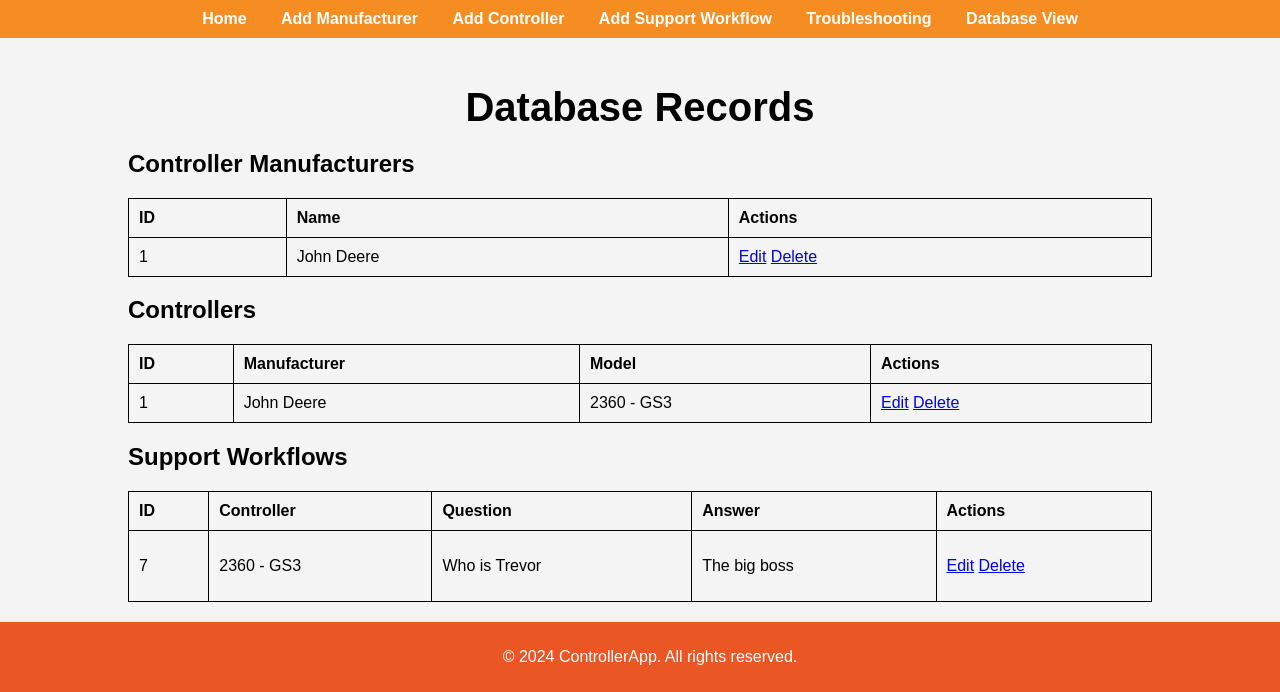
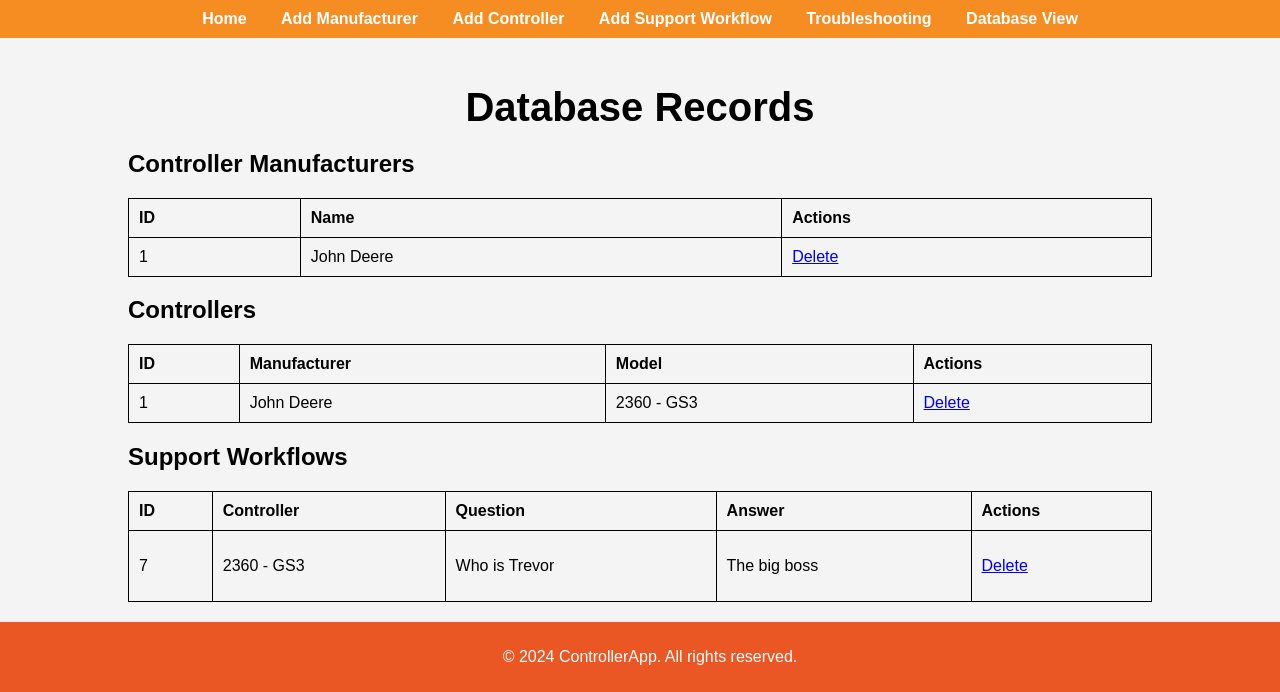
Before and after one commit to SwatMapsKody/ControllerApp, a Django app: page /view_database/ in a window 1280 px wide. Shown: the part 132-824 px from the top of the page. Run offline with Django 5.2, Linux system fonts and the light colour scheme; data comes from the database, SQL or seed files in the repository; both versions use the stored data as it was after the commit; some libraries are stand-ins or nearby versions.

Commit message:
Removed edit functionality
This is the latest working version.

```diff
--- a/ControllerApp/urls.py
+++ b/ControllerApp/urls.py
@@ -28,5 +28,4 @@ urlpatterns = [
     path('tinymce/', include('tinymce.urls')),
     path('update_workflow/<int:workflow_id>/', views.update_workflow_answer, name='update_workflow_answer'),
     path('delete_entry/<int:entry_id>/<str:model_type>/', views.delete_entry, name='delete_entry'),
-    path('edit/<int:entry_id>\<str:model_name>/', views.edit_entry, name='edit_entry'),
 ]
--- a/ControllerSupportBot/templates/base_template.html
+++ b/ControllerSupportBot/templates/base_template.html
@@ -187,5 +187,7 @@
     <div class="footer">
         <p>&copy; 2024 ControllerApp. All rights reserved.</p>
     </div>
+    {% block extra_scripts %}
+    {% endblock %}
 </body>
 </html>
--- a/ControllerSupportBot/templates/view_database.html
+++ b/ControllerSupportBot/templates/view_database.html
@@ -20,6 +20,44 @@
 
         h1 {
             text-align: center;
+        }
+
+        /* Modal styles */
+        #editModal {
+            display: none;
+            position: fixed;
+            z-index: 1;
+            left: 0;
+            top: 0;
+            width: 100%;
+            height: 100%;
+            overflow: auto;
+            background-color: rgba(0, 0, 0, 0.4);
+            justify-content: center;
+            align-items: center;
+        }
+
+        .modal-content {
+            background-color: #fefefe;
+            margin: auto;
+            padding: 20px;
+            border: 1px solid #888;
+            width: 80%;
+            max-width: 500px;
+        }
+
+        .close {
+            color: #aaa;
+            float: right;
+            font-size: 28px;
+            font-weight: bold;
+        }
+
+        .close:hover,
+        .close:focus {
+            color: black;
+            text-decoration: none;
+            cursor: pointer;
         }
     </style>
 </head>
@@ -45,7 +83,6 @@
                     <td>{{ manufacturer.id }}</td>
                     <td>{{ manufacturer.name }}</td>
                      <td>
-                        <a href="{% url 'edit_entry' manufacturer.id 'manufacturer'%}">Edit</a>
                         <a href="{% url 'delete_entry' manufacturer.id 'manufacturer'%}">Delete</a>
                     </td>
                 </tr>
@@ -70,7 +107,6 @@
                     <td>{{ controller.manufacturer.name }}</td>
                     <td>{{ controller.model }}</td>
                     <td>
-                        <a href="{% url 'edit_entry' controller.id 'controller'%}">Edit</a>
                         <a href="{% url 'delete_entry' controller.id 'controller' %}">Delete</a>
                     </td>
                 </tr>
@@ -97,7 +133,6 @@
                     <td>{{ workflow.question }}</td>
                     <td><p>{{ workflow.answer|safe }}</p></td>
                     <td>
-                        <a href="{% url 'edit_entry' workflow.id 'workflow' %}">Edit</a>
                         <a href="{% url 'delete_entry' workflow.id 'workflow' %}">Delete</a>
                     </td>
                 </tr>
@@ -105,68 +140,8 @@
             </tbody>
         </table>
 
-       <!-- Modal -->
-        <div id="editModal">
-            <div id="modalFormContainer"></div>
-        </div>
+
     {% endblock %}
 
-    <script>
-        document.addEventListener('DOMContentLoaded', function() {
-        const modal = document.getElementById('editModal');
-        const closeModal = document.querySelector('.close');
-        const modalFormContainer = document.getElementById('modalFormContainer');
-
-        document.querySelectorAll('[data-edit]').forEach(button => {
-            button.addEventListener('click', function(event) {
-                event.preventDefault();
-                const { model, id } = this.dataset;
-                fetch(`/edit/${model}/${id}/`, {
-                    headers: {
-                        'X-Requested-With': 'XMLHttpRequest'
-                    }
-                })
-                .then(response => response.json())
-                .then(data => {
-                    if (data.html) {
-                        modalFormContainer.innerHTML = data.html;
-                        modal.style.display = 'flex'; // Center the modal
-                    } else {
-                        console.error('No HTML returned');
-                    }
-                })
-                .catch(error => console.error('Error:', error));
-            });
-        });
-
-        closeModal.addEventListener('click', function() {
-            modal.style.display = 'none';
-        });
-
-        window.addEventListener('click', function(event) {
-            if (event.target === modal) {
-                modal.style.display = 'none';
-            }
-        });
-
-        document.addEventListener('submit', function(event) {
-            if (event.target.id === 'editForm') {
-                event.preventDefault();
-                const formData = new FormData(event.target);
-                fetch(event.target.action, {
-                    method: 'POST',
-                    body: formData,
-                }).then(response => response.json())
-                  .then(data => {
-                      if (data.success) {
-                          location.reload(); // Reload the page or update the DOM as needed
-                      } else {
-                          console.error(data.errors);
-                      }
-                  });
-            }
-        });
-    });
-    </script>
 </body>
 </html>
--- a/ControllerSupportBot/urls.py
+++ b/ControllerSupportBot/urls.py
@@ -27,6 +27,5 @@ urlpatterns = [
     path('tinymce/', include('tinymce.urls')),
     path('update_workflow/<int:workflow_id>/', views.update_workflow_answer, name='update_workflow_answer'),
     path('delete_entry/<int:entry_id>/<str:model_type>/', views.delete_entry, name='delete_entry'),
-    path('edit/<int:entry_id>\<str:model_name>/', views.edit_entry, name='edit_entry'),
 
 ]
--- a/ControllerSupportBot/views.py
+++ b/ControllerSupportBot/views.py
@@ -103,34 +103,3 @@ def delete_entry(request, entry_id, model_type):
 
     entry.delete()
     return redirect('view_database')
-
-def edit_entry(request, entry_id, model_name):
-    if model_name == 'manufacturer':
-        model = ControllerManufacturer
-        form_class = ControllerManufacturerForm
-    elif model_name == 'controller':
-        model = Controller
-        form_class = ControllerForm
-    elif model_name == 'support_workflow':
-        model = SupportWorkflow
-        form_class = SupportWorkflowForm
-    else:
-        return JsonResponse({'error': 'Invalid model name'}, status=400)
-
-    entry = get_object_or_404(model, id=entry_id)
-
-    if request.method == 'POST':
-        form = form_class(request.POST, instance=entry)
-        if form.is_valid():
-            form.save()
-            return JsonResponse({'success': True})
-        else:
-            return JsonResponse({'errors': form.errors}, status=400)
-    else:
-        form = form_class(instance=entry)
-        if request.headers.get('X-Requested-With') == 'XMLHttpRequest':
-            # Render the form for the modal
-            html = render_to_string('edit_modal_form.html', {'form': form, 'model_name': model_name})
-            return JsonResponse({'html': html})
-        else:
-            return render(request, 'view_database.html', {'form': form, 'model_name': model_name})
```
Also changed, not shown: ControllerSupportBot/templates/edit_modal_form.html (+27 -5 lines), db.sqlite3.
